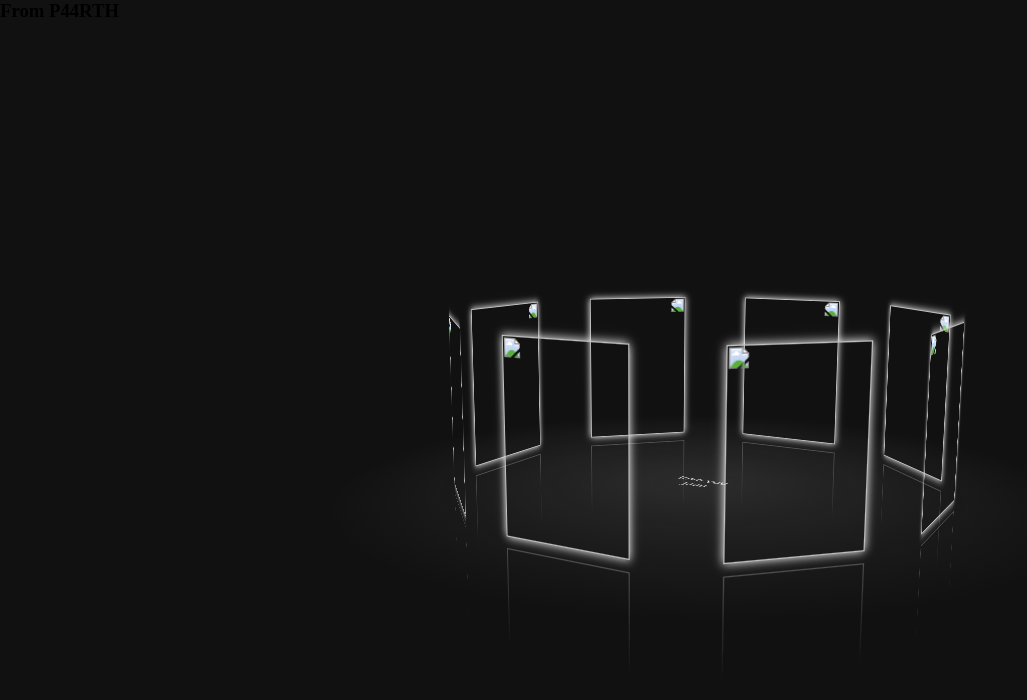
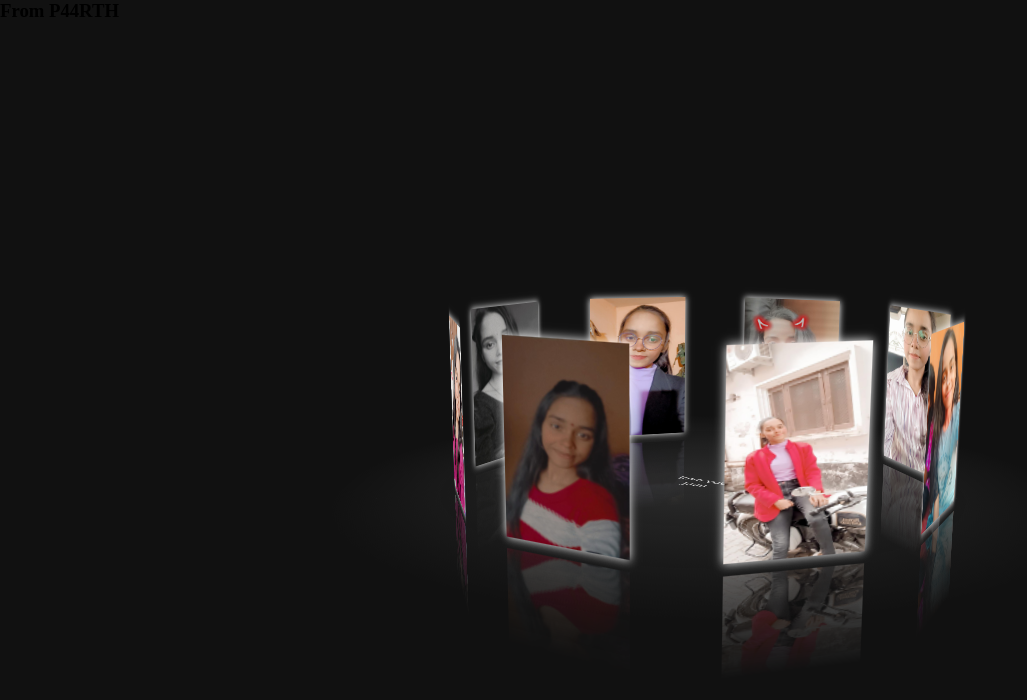
Before and after one commit to mrp44rth/bday, a plain HTML site: page index.html in a window 1280 px wide. Shown: the whole page, without its empty margins (0-1027 px from the left). Drawn offline with Linux system fonts and the light colour scheme.

Commit message:
Update index.html

```diff
--- a/index.html
+++ b/index.html
@@ -20,21 +20,21 @@
 
   <div id="spin-container">
 
-   <img src="./miss/8.jpg" alt="">
+   <img src="./miss/8.jpeg" alt="">
 
-   <img src="./miss/7.jpg" alt="">
+   <img src="./miss/7.jpeg" alt="">
 
-    <img src="./miss/1.jpg" alt="">
+    <img src="./miss/1.jpeg" alt="">
 
-    <img src="./miss/2.jpg" alt="">
+    <img src="./miss/2.jpeg" alt="">
 
-    <img src="./miss/3.jpg" alt="">
+    <img src="./miss/3.jpeg" alt="">
 
-    <img src="./miss/4.jpg" alt="">
+    <img src="./miss/4.jpeg" alt="">
 
-    <img src="./miss/5.jpg" alt="">
+    <img src="./miss/5.jpeg" alt="">
 
-    <img src="./miss/6.jpg" alt="">
+    <img src="./miss/6.jpeg" alt="">
 
 
 
```
